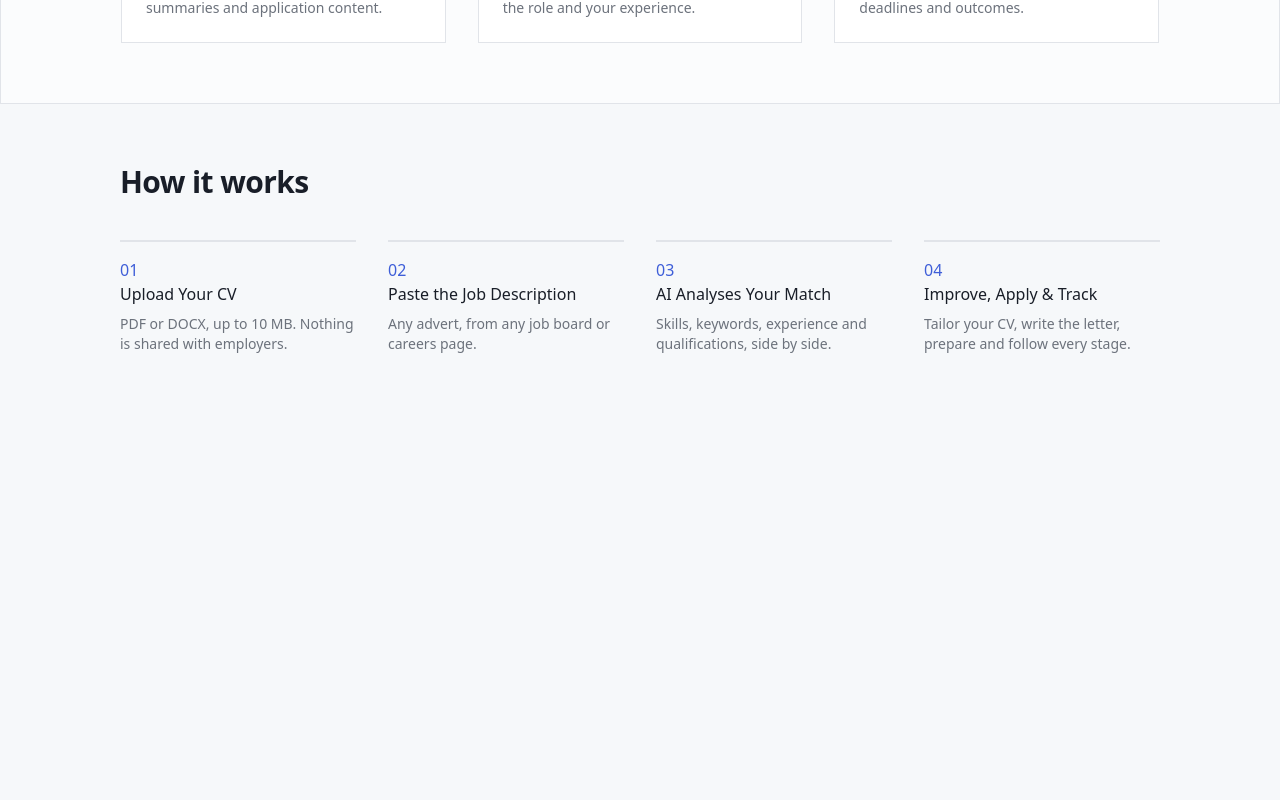
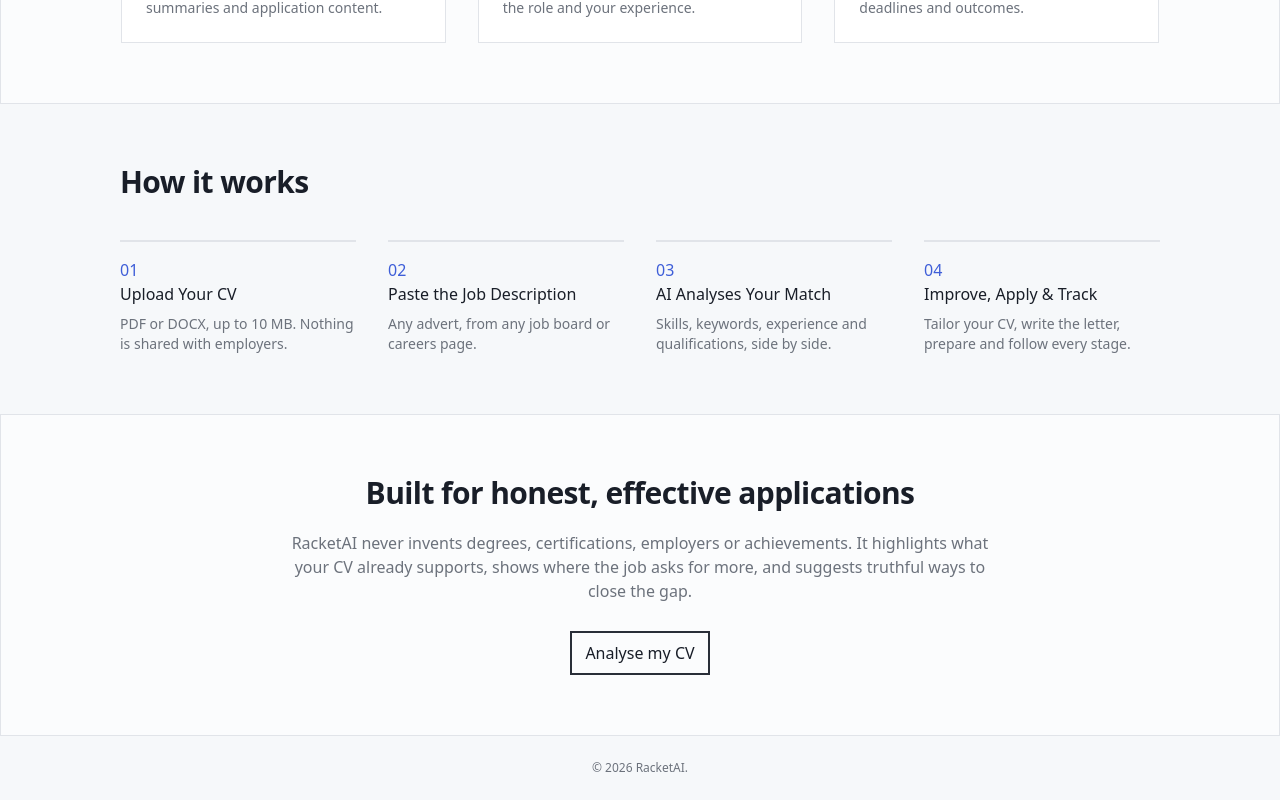
Before and after one commit to SnowyParis/RacketAI, a React (Vite) app: page / in a window 1280 px wide. Shown: the part 1531-2331 px from the top of the page. Before the commit the page ends 1945 px from the top, so only its background shows below. Built offline with nearby package versions, Linux system fonts and the light colour scheme.

Commit message:
Edit Home About and App.jsx footer

```diff
--- a/src/App.jsx
+++ b/src/App.jsx
@@ -22,6 +22,10 @@
           <Route path="/login" element={<Login />} />
           <Route path="/signup" element={<Signup />} />
         </Routes>
+
+        <footer className="py-6 text-center text-xs text-muted-foreground">
+        © {new Date().getFullYear()} RacketAI.
+        </footer>
       </Router>
     </>
   )
--- a/src/pages/Home.jsx
+++ b/src/pages/Home.jsx
@@ -62,7 +62,6 @@
     return (
         <div className="">
             <section className="mx-25 mt-20 mb-25">
-                <div className="">
                     <div className="flex flex-col gap-5 text-center items-center">
                         <h1 className="text-5xl font-bold w-210 leading-13">Land Your Next Job With an AI-Powered Application Assistant</h1>
                         <p className="text-lg text-muted-foreground w-130">
@@ -73,11 +72,10 @@
                         <Link
                             // to="/signup"
                             aria-label="Analyse my CV"
-                            className="font-medium w-35 mt-4 px-3 py-2 border-2 border-secondary-foreground">Analyse my CV
+                            className="font-medium w-35 mt-4 px-3 py-2 border-2 border-secondary-foreground">
+                                Analyse my CV
                         </Link>
                     </div>
-                </div>
-
             </section>
 
             <section className="">
@@ -107,9 +105,7 @@
             </section>
 
             <section className="px-30 py-15">
-                <div>
-                    <h1 className="text-3xl font-bold">How it works</h1>
-                </div>
+                <h1 className="text-3xl font-bold">How it works</h1>
 
                 <div className="mt-10 grid gap-8 md:grid-cols-4">
                     {steps.map((step, index) => (
@@ -121,6 +117,20 @@
                     ))}
                 </div>
             </section>
+
+            <section className="px-30 py-15 bg-destructive-foreground border-1 border-border">
+                <div className="flex flex-col gap-5 text-center items-center">
+                    <h1 className="text-3xl font-bold">Built for honest, effective applications</h1>
+                    <p className="w-180 text-md text-muted-foreground">RacketAI never invents degrees, certifications, employers or achievements. It highlights what your CV already supports, shows where the job asks for more, and suggests truthful ways to close the gap.</p>
+
+                    <Link
+                        // to="/signup"
+                        aria-label="Analyse my CV"
+                        className="font-medium w-35 mt-2 px-3 py-2 border-2 border-secondary-foreground">
+                            Analyse my CV
+                    </Link>
+                </div>
+            </section>
         </div>
     );
 }
```
